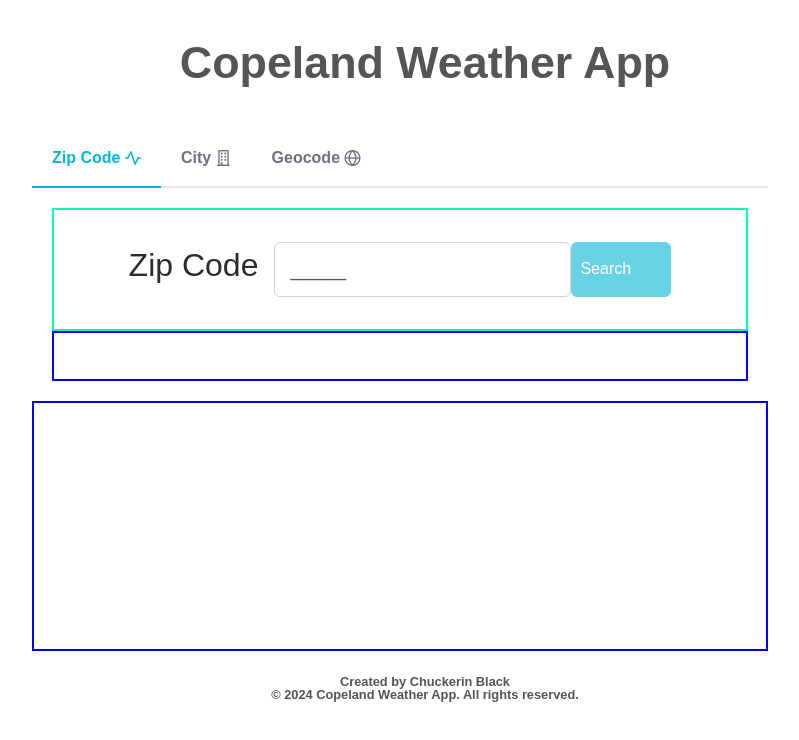
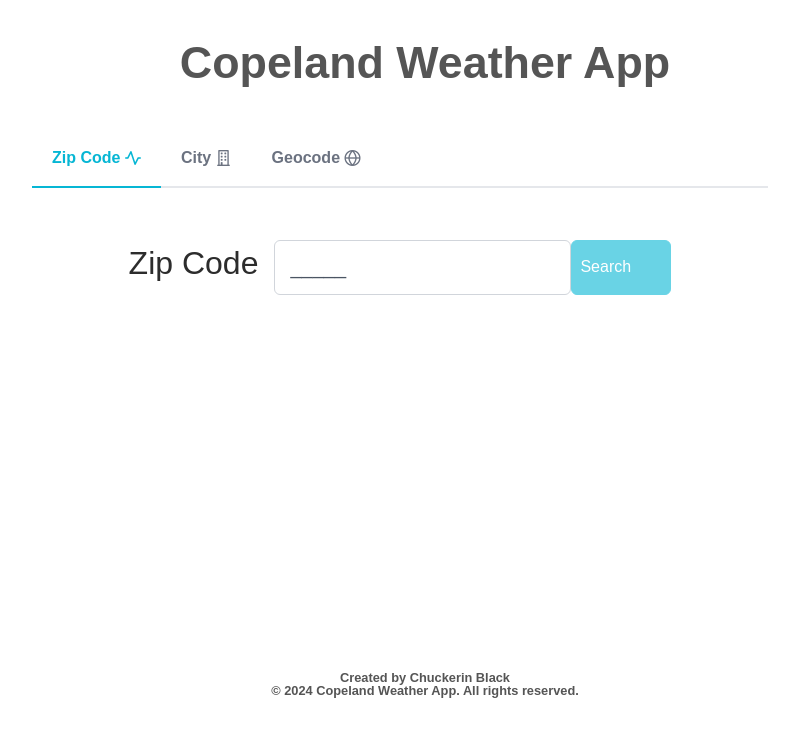
Before and after one commit to chuckerin/copeland-weather3, a React (Vite) app: page / in a window 1280 px wide. Shown: the top 740 px of the page, without its empty margins (240-1039 px from the left). Built offline with nearby package versions, Linux system fonts and the light colour scheme; a web font is replaced by a local one.

Commit message:
forgot to unborder

```diff
--- a/src/App.css
+++ b/src/App.css
@@ -52,14 +52,14 @@
   color: maroon;
   padding: 2em;
   min-height: 25px;
-  border: 2px solid maroon;
+  /* border: 2px solid maroon; */
 }
 
 .components {
   justify-items: right;
   padding: 2em;
   /* width: 800px; */
-  border: 2px solid rgb(0, 255, 179);
+  /* border: 2px solid rgb(0, 255, 179); */
 }
 
 .btn {
@@ -84,12 +84,12 @@
   font-size: 1.2em;
   /* padding: 1.5em; */
   min-height: 100px;
-  border: 2px solid blue;
+  /* border: 2px solid blue; */
 }
 
 .response-container {
   min-height: 250px;
-  border: 2px solid blue;
+  /* border: 2px solid blue; */
 }
 
 .response-label {
@@ -103,7 +103,7 @@
 
 .validation-message {
   min-height: 50px;
-  border: 2px solid blue;
+  /* border: 2px solid blue; */
 }
 
 .footer-text {
```
